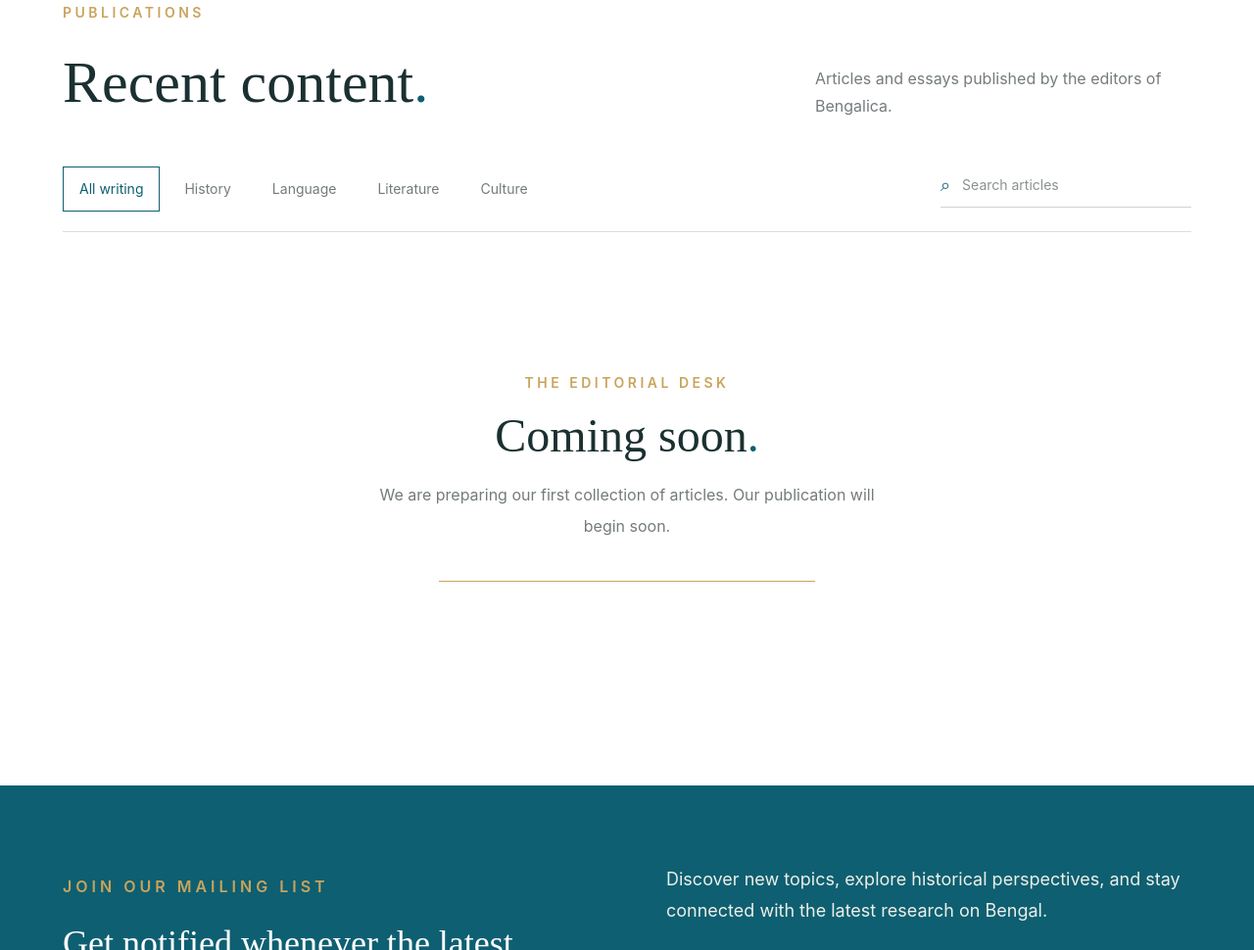
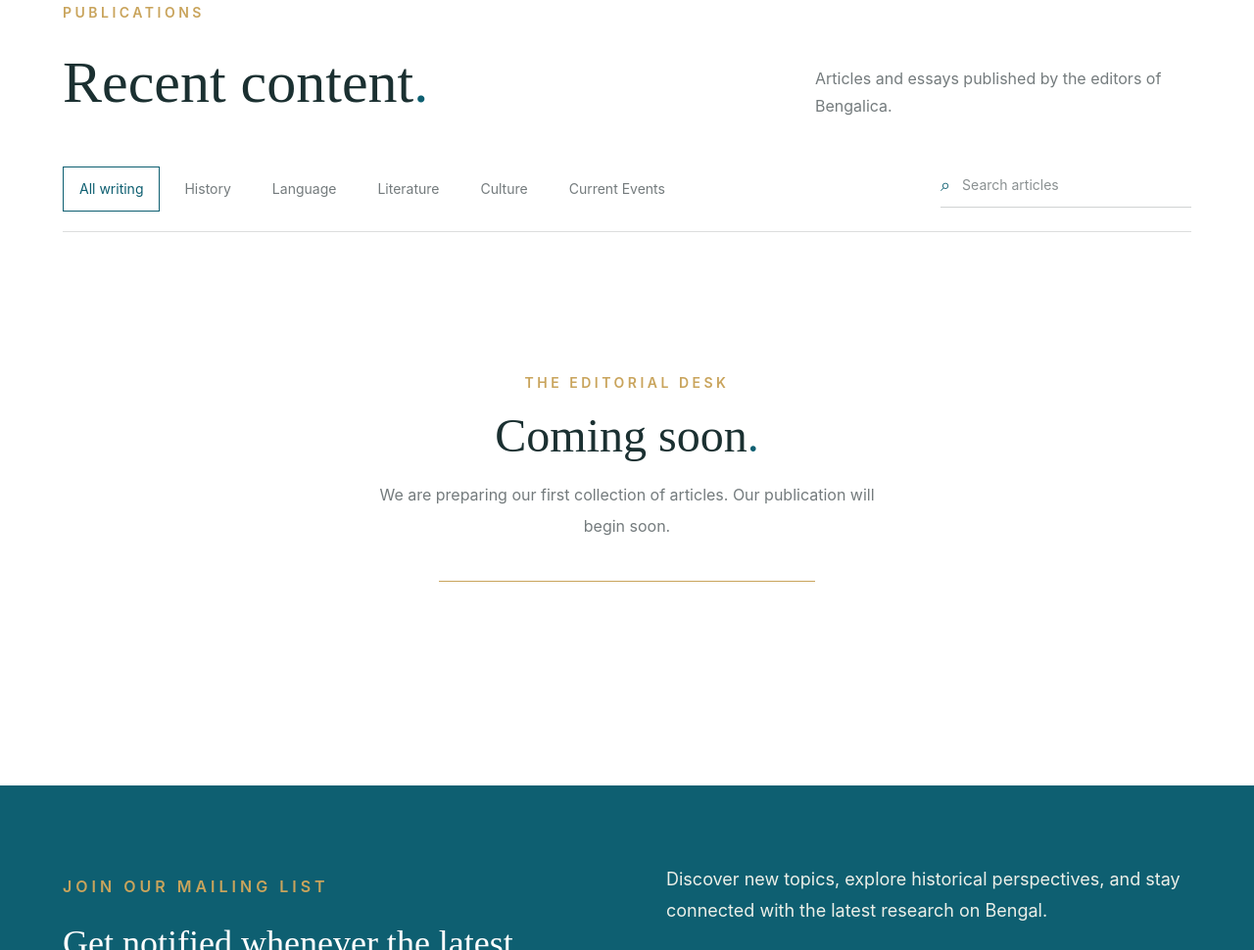
Before and after one commit to zaprithu/bengalica, an Astro site: page / in a window 1280 px wide. Shown: the part 1395-2365 px from the top of the page at 98% size. Built offline with nearby package versions, Linux system fonts and the light colour scheme; Astro itself is replaced by a stand-in of ours.

Commit message:
added current events tab

```diff
--- a/src/components/RecentWriting.astro
+++ b/src/components/RecentWriting.astro
@@ -7,7 +7,8 @@ const categories = [
   "History",
   "Language",
   "Literature",
-  "Culture"
+  "Culture",
+  "Current Events"
 ];
 ---
 
```
